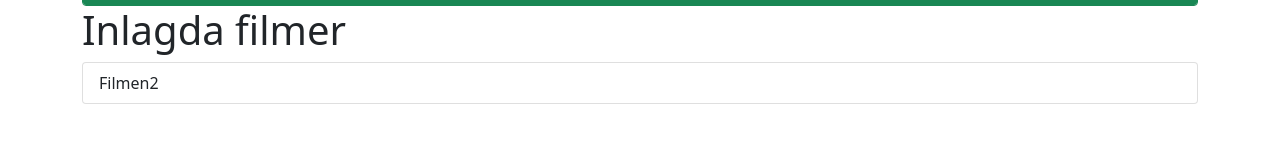
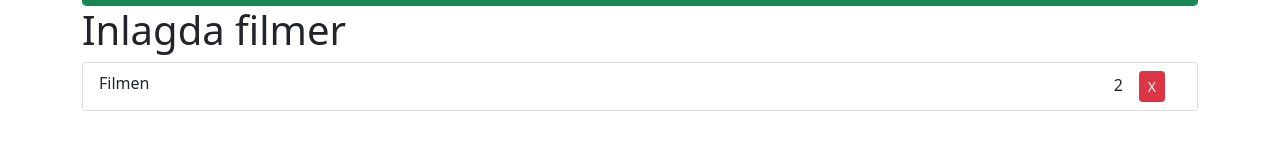
Before and after one commit to TobiasSvenssonDev/assignment-7-framework, a React (Create React App) app in the folder movie-list/: page / in a window 1280 px wide. Shown: the part 164-314 px from the top of the page. Built offline with nearby package versions, Linux system fonts and the light colour scheme.

Commit message:
deleteMovie
Det går nu att ta bort en film

Co-Authored-By: Axel-Heinonen <81235010+Axel-Heinonen@users.noreply.github.com>

```diff
--- a/movie-list/src/Movie.js
+++ b/movie-list/src/Movie.js
@@ -3,7 +3,7 @@ import React from 'react'
 export default function Movie(props) {
   return (
     <li className='list-group-item'>
-        { props.item.title}<span>{props.item.rating}</span>
+        { props.item.title}<span className='float-end'>{props.item.rating}<button className='btn btn-sm btn-danger mx-3' onClick={() => props.deleteMovie(props.item.id)}>X</button></span>
     </li>
   )
 }
--- a/movie-list/src/MovieList.js
+++ b/movie-list/src/MovieList.js
@@ -25,6 +25,10 @@ export default function MovieList(){
         ratingRef.current.value = ""
     }
 
+    function deleteMovie(id){
+        setMovies(movies.filter((item)=> item.id !== id));
+    }
+
     return (
         <div>
         <fieldset>
@@ -42,7 +46,7 @@ export default function MovieList(){
 
             <h1>Inlagda filmer</h1>
             <ul className="list-group">
-                { movies.map(movie => <Movie key={movie.id} item={movie} />)}
+                { movies.map(movie => <Movie key={movie.id} item={movie} deleteMovie={deleteMovie}/>)}
             </ul>
         </div>
     )
```
